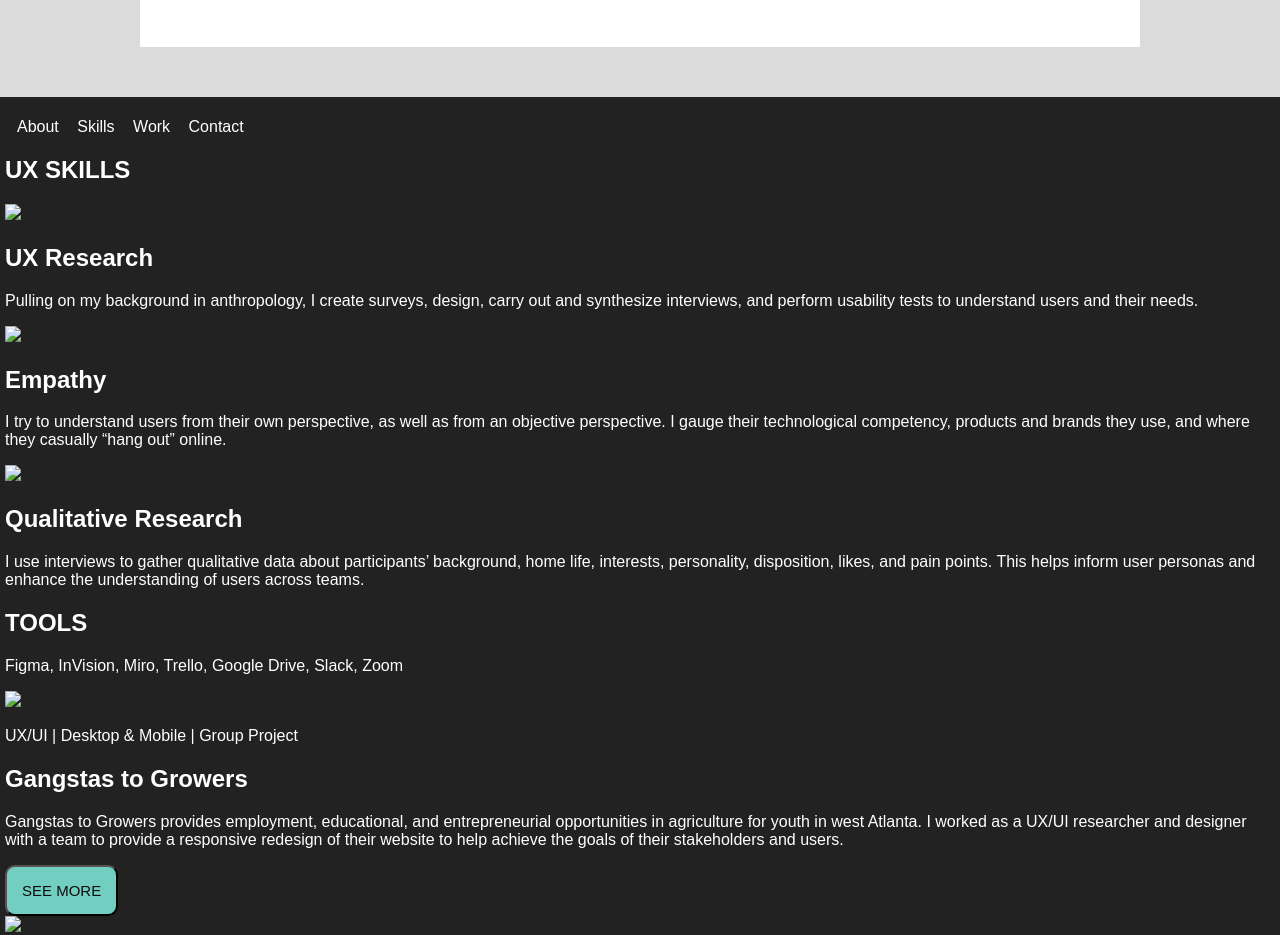
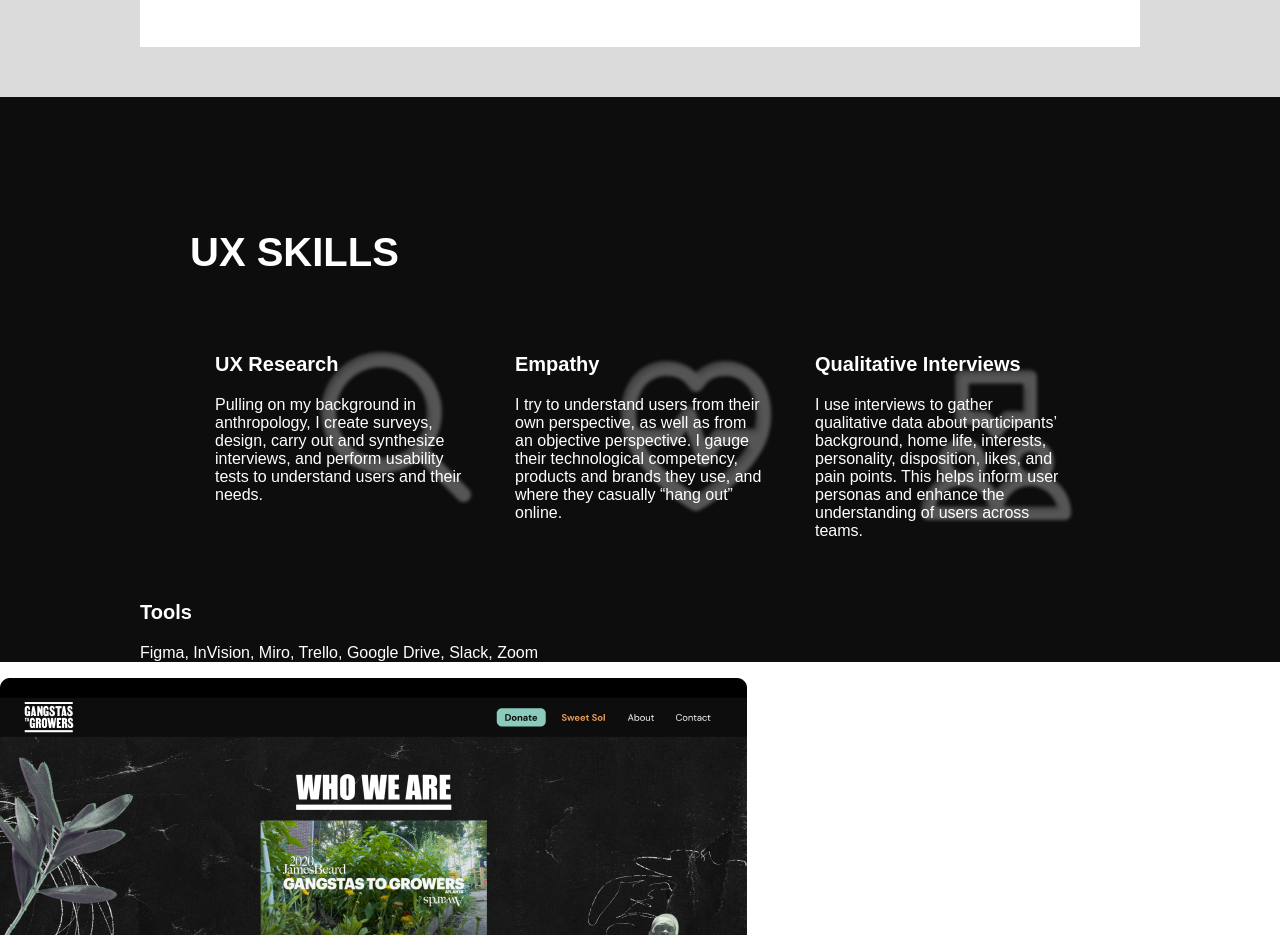
Before and after one commit to j0hnhand/UX_UI_HW_18, a plain HTML site: page index.html in a window 1280 px wide. Shown: the part 626-1561 px from the top of the page. Drawn offline with Linux system fonts and the light colour scheme; files that its build step writes are made by us from their sources; files whose address does not match are found by name.

Commit message:
tuesday updates

```diff
--- a/CSS/style.css
+++ b/CSS/style.css
@@ -82,8 +82,68 @@ button {
 }
 /*custom button color and radius^*/
 
+
+.mySkills h1 {
+    font-size: 40px;
+}
+.mySkills {
+    background-color: #0d0d0d;
+    color: white;
+    padding: 50px 30px 0px 30px;
+    text-align: start;
+}
+.skillsHeader {
+    margin: 0 auto;
+    padding: 50px 0px 0px 0px;
+    max-width: 900px;
+
+}
+.flexContainer {
+    display: flex;
+    max-width: 900px;
+    margin: 0 auto;
+    padding: 0px;
+}
+.mySkills h3 {
+
+    font-size: 20px;
+}
+.flexChildren {
+    width: 33%;
+    padding: 15px;
+    margin: 0 auto;
+    text-align: left;
+
+}
+/*^UX Skills section coded using CSS flex*/
+
+#research {
+    padding: 10px;
+    background-image: url("../Images/Skills/Research.png");
+    background-position: right;
+    background-repeat: no-repeat;
+}
+
+#empathy {
+    padding: 10px;
+    background-image: url("../Images/Skills/Empathy.png");
+    background-position: right;
+    background-repeat: no-repeat;
+}
+#qual {
+    padding: 10px;
+    background-image: url("../Images/Skills/Interviews.png");
+    background-position: right;
+    background-repeat: no-repeat;
+}
+.tools {
+    text-align: left;
+    margin: 0 auto;
+    padding: 0px 100px 0px 0px;
+    max-width: 900px;
+}
 footer {
-    background-color: #222222;
+    background-color: #0d0d0d;
     padding: 5px;
     color: white;
 }
--- a/index.html
+++ b/index.html
@@ -2,7 +2,7 @@
 <html>
     <head>
         <title>John Hand</title>
-        <link href="../UX_UI_HW_17.2/CSS/style.css" type="text/css" rel="stylesheet">
+        <link href="../UX_UI_HW_18/CSS/style.css" type="text/css" rel="stylesheet">
     </head>
     <body>
         <header>
@@ -20,13 +20,16 @@
                 <div class="copy">
                     <h2>Hi,</h2>
                     <h1>I'm John, UX/UI Researcher and Designer.</h1>
-                    <p>I’m a UX/UI professional specializing in user research that delivers impactful insights.
+                    <p>I’m a UX/UI professional specializing in user
+                        research that delivers impactful insights.
                     Employing an empathetic approach to understand users and their needs.
-                    Solving complex user problems through clean, minimal designs and communicating insights across multiple teams to create unique solutions.
-                    Tools include Figma, Adobe XD, Miro, and InVision.
-                    My background in anthropology has given me experience in ethnographic research and cultural sensitivities.
-                    Thriving independently or within small teams.
-                    Previously worked with the US Forest Service in a research role and at The Clean Program as Director of Experience, now seeking full-time roles remotely or in-person.
+                    Solving complex user problems through clean, minimal designs and
+                    communicating insights across multiple teams to create unique solutions.
+                    Tools include Figma, Adobe XD, Miro, and InVision. My background in
+                    anthropology has given me experience in ethnographic research and
+                    cultural sensitivities. Thriving independently or within small teams.
+                    Previously worked with the US Forest Service in a research role and at The Clean
+                    Program as Director of Experience, now seeking full-time roles remotely or in-person.
                     </p>
                 </div>
                 <div class="right">
@@ -39,55 +42,59 @@
                 </div>
             </div>
         </section>
-        </div>
 
-        <footer>
-            <ul>
-                <li>About</li>
-                <li>Skills</li>
-                <li>Work</li>
-                <li>Contact</li>
-            </ul>
+
 
             <section class="mySkills">
-                <h1>UX SKILLS</h1>
+                <div class="skillBox">
+                <div class="skillsHeader">
+                    <h1>UX SKILLS</h1>
+                </div>
                 <div class="flexContainer">
                     <div class="flexChildren">
-                        <img src="...">
-                        <h1>UX Research</h3>
-                        <p>Pulling on my background in anthropology,
+                        <div id="research">
+                            <h3>UX Research</h3>
+                            <p>Pulling on my background in anthropology,
                             I create surveys, design, carry out and synthesize interviews,
                             and perform usability tests to understand users and their needs.
-                        </p>
+                            </p>
+                        </div>
                     </div>
                     <div class="flexChildren">
-                        <img src="...">
-                        <h1>Empathy</h3>
+                        <div id="empathy">
+                        <h3>Empathy</h3>
                         <p>I try to understand users from their own perspective,
                             as well as from an objective perspective.
                             I gauge their technological competency,
                             products and brands they use, and where they casually “hang out” online.
                         </p>
+                        </div>
                     </div>
                     <div class="flexChildren">
-                        <img src="...">
-                        <h1>Qualitative Research</h3>
+                        <div id="qual">
+                        <h3>Qualitative Interviews</h3>
                         <p>I use interviews to gather qualitative data about
                             participants’ background, home life, interests,
                             personality,  disposition, likes, and pain points.
                             This helps inform user personas and enhance the
                             understanding of users across teams.
                         </p>
+                        </div>
                     </div>
-                    <sectoin class="tools">
-                        <h1>TOOLS</h1>
-                        <p>Figma, InVision, Miro, Trello, Google Drive, Slack, Zoom</p>
+                </div>
+                    <sectoin class="sectiontools">
+                        <div class="tools">
+                            <h3>Tools</h3>
+                            <p>Figma, InVision, Miro, Trello, Google Drive, Slack, Zoom</p>
+                        </div>
                     </sectoin>
                 </div>
             </section>
+
+
             <div class="myWork">
                 <div class="workGrid1">
-                    <img src="...">
+                    <img src="../UX_UI_HW_18/Images/Work/g2g.png">
                     <div class="work">
                         <p>UX/UI | Desktop & Mobile | Group Project</p>
                         <h2>Gangstas to Growers</h2>
@@ -102,7 +109,7 @@
                     </div>
                 </div>
                 <div class="workGrid2">
-                    <img src="...">
+                    <img src="../UX_UI_HW_18/Images/Work/Treasury.png">
                     <div class="work">
                         <p>UX/UI | Desktop & Mobile | Solo Project</p>
                         <h2>US Treasury Website</h2>
@@ -119,7 +126,7 @@
                     </div>
                 </div>
                 <div class="workGrid3">
-                    <img src="...">
+                    <img src="../UX_UI_HW_18/Images/Work/eleemo.png">
                     <div class="work">
                         <p>UX/UI | iOS App | Group Project</p>
                         <h2>US Treasury Website</h2>
@@ -136,6 +143,13 @@
                     </div>
                 </div>
             </div>
+        <footer>
+            <ul>
+                <li>About</li>
+                <li>Skills</li>
+                <li>Work</li>
+                <li>Contact</li>
+            </ul>
         </footer>
     </body>
 </html>
```
Also changed, not shown: Images/Skills/Empathy.png (added), Images/Skills/Interviews.png (added), Images/Skills/Research.png (added), Images/Work/Treasury.png (added), Images/Work/eleemo.png (added), Images/Work/g2g.png (added), 6 other files.
